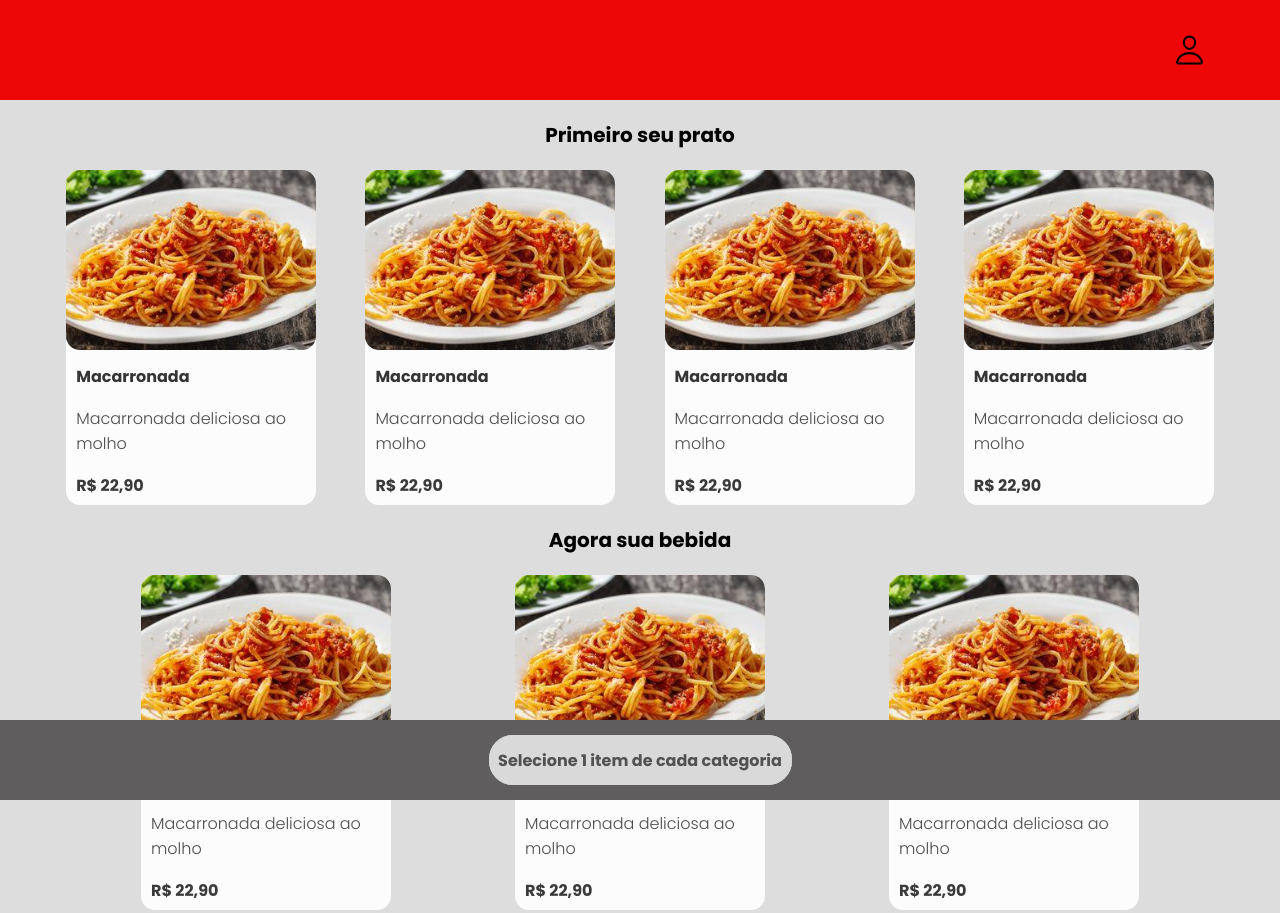
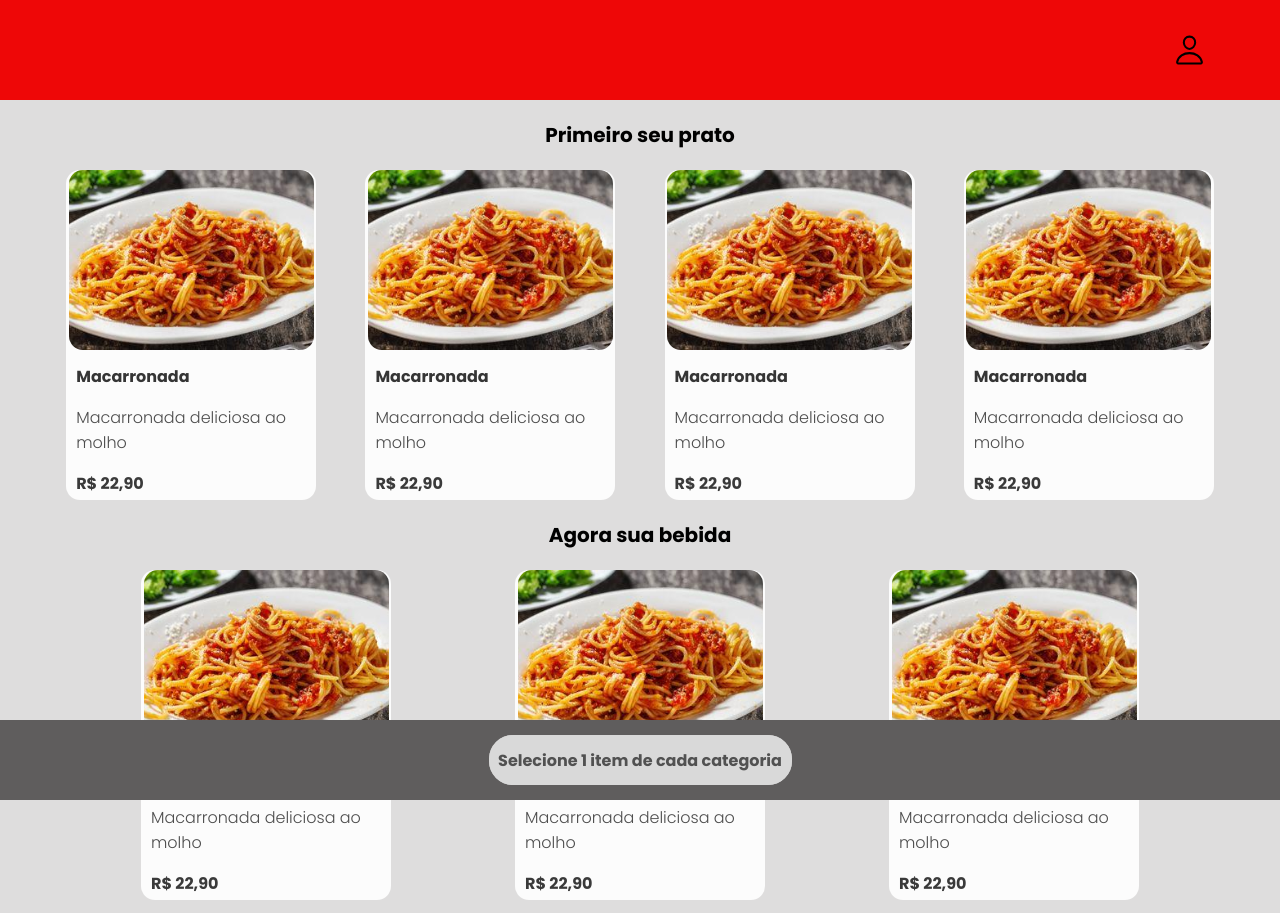
Before and after one commit to DeivessonCaminha/CodeFood, a plain HTML site: page index.html in a window 1280 px wide. Shown: the top 913 px of the page. Drawn offline with nearby package versions, Linux system fonts and the light colour scheme.

Commit message:
Faz borda do conteúdo

```diff
--- a/css/media-queries.css
+++ b/css/media-queries.css
@@ -12,6 +12,19 @@
         justify-content: center;
         justify-content: space-evenly;
         margin-right: 10px;
+    }
+
+    .opcao{
+        transition:  0.1s ease;
+        border-radius: 14px;
+    }
+
+    .opcao img{
 
     }
+
+    .opcao:hover{
+        border: 3px solid orange;
+        border-radius: 14px;
+    }
 }
--- a/css/style.css
+++ b/css/style.css
@@ -58,16 +58,19 @@ h1{
 
 .opcoes{
     width: 250px;
-    height: 335px;
+    height: 330px;
     background-color: #fcfcfc;
     display: flex;
     border-radius: 14px;
+    cursor: pointer;
 }
 
 .opcao{
     display: flex;
     flex-direction: column;
+    align-items: center;
     gap: 14px;
+    width: 100%;
 }
 
 .descricaoProduto{
@@ -78,8 +81,8 @@ h1{
     flex-direction: column;
 }
 
-img{
-    width: 250px;
+.opcoes img{
+    width: 245px;
     height: 180px;
     border-radius: 14px;
     object-fit: cover;
--- a/index.html
+++ b/index.html
@@ -163,6 +163,6 @@
       nomodule
       src="https://unpkg.com/ionicons@7.1.0/dist/ionicons/ionicons.js"
     ></script>
-    <script src="CodeFood.js"></script>
+    <script src="./CodeFood.js"></script>
   </body>
 </html>
```
